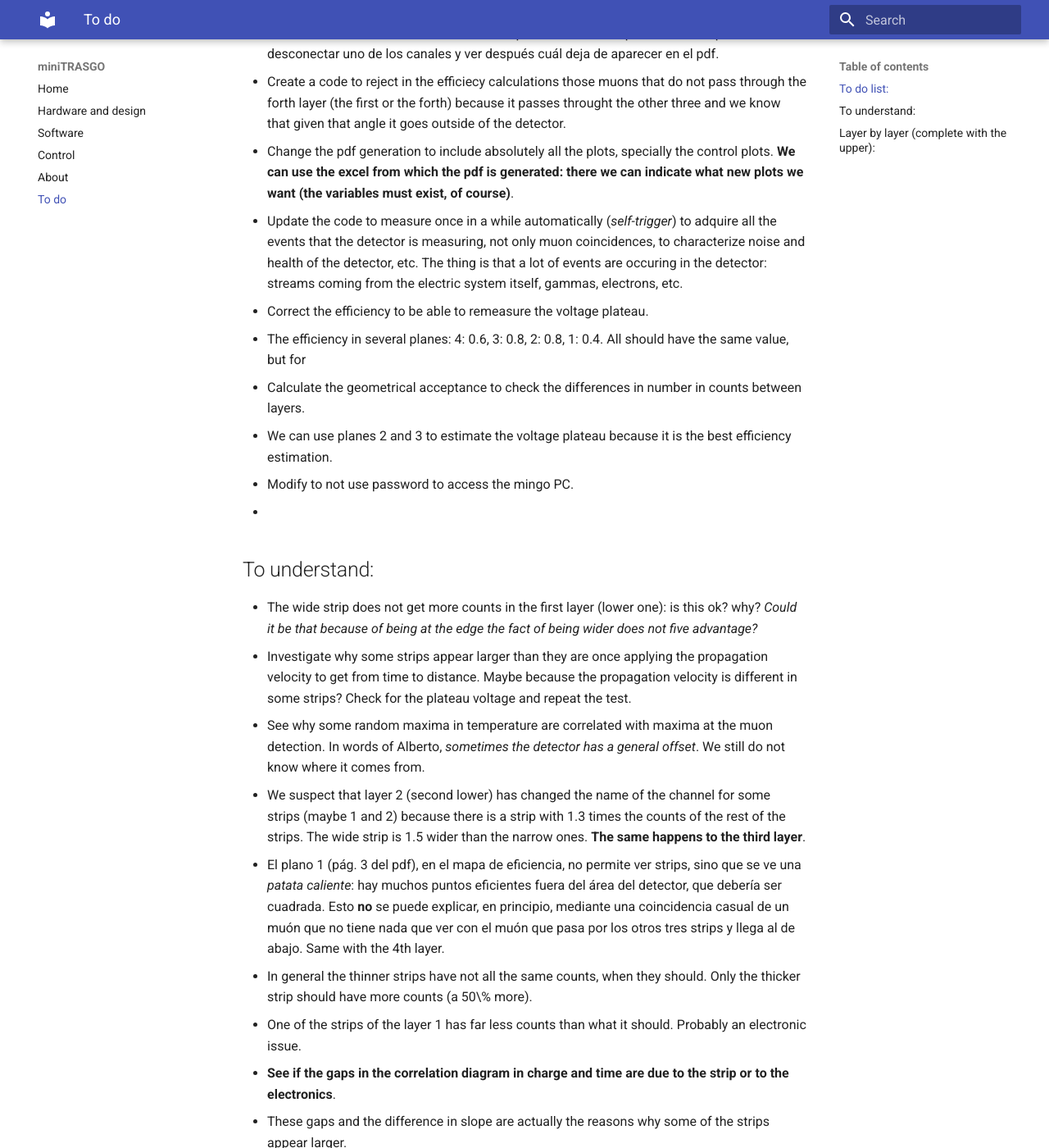
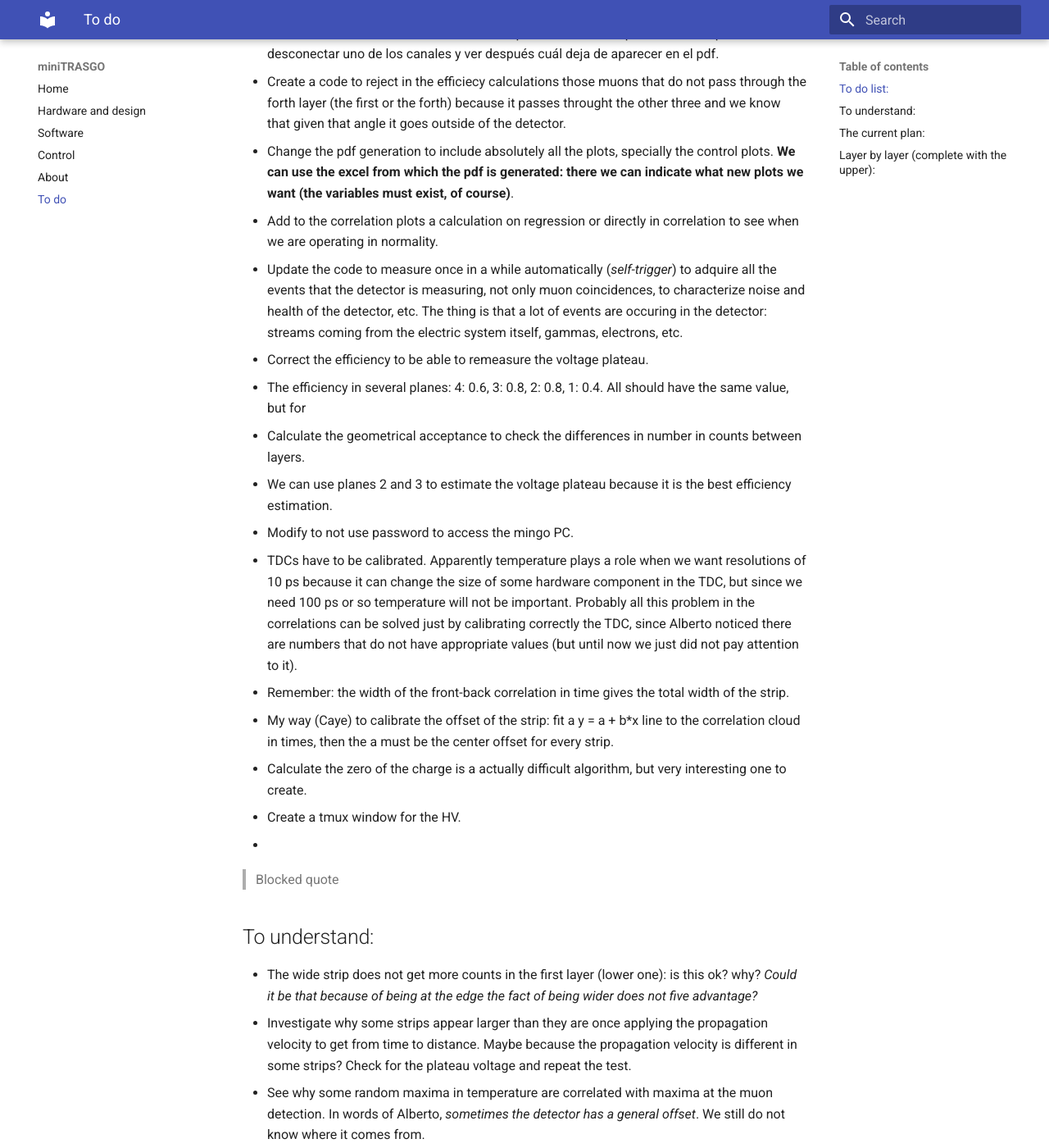
Before and after one commit to cayesoneira/miniTRASGO-documentation, an MkDocs documentation site: the page built from docs/todo.md, in a window 1280 px wide and 1400 px high, scrolled down 945 px. Shown: the whole window at 82% size. Built offline with MkDocs 1.6.1 and Material for MkDocs 9.7.7, drawn with Linux system fonts in a browser that asks for light colours; some of the changed text lies outside the part shown.

Commit message:
Update todo.md

```diff
--- a/docs/todo.md
+++ b/docs/todo.md
@@ -18,14 +18,21 @@
 - En última instancia la forma de conocer a qué canal se corresponde cada strip es desconectar uno de los canales y ver después cuál deja de aparecer en el pdf.
 - Create a code to reject in the efficiecy calculations those muons that do not pass through the forth layer (the first or the forth) because it passes throught the other three and we know that given that angle it goes outside of the detector.
 - Change the pdf generation to include absolutely all the plots, specially the control plots. **We can use the excel from which the pdf is generated: there we can indicate what new plots we want (the variables must exist, of course)**.
+- Add to the correlation plots a calculation on regression or directly in correlation to see when we are operating in normality.
 - Update the code to measure once in a while automatically (*self-trigger*) to adquire all the events that the detector is measuring, not only muon coincidences, to characterize noise and health of the detector, etc. The thing is that a lot of events are occuring in the detector: streams coming from the electric system itself, gammas, electrons, etc.
 - Correct the efficiency to be able to remeasure the voltage plateau.
 - The efficiency in several planes: 4: 0.6, 3: 0.8, 2: 0.8, 1: 0.4. All should have the same value, but for
 - Calculate the geometrical acceptance to check the differences in number in counts between layers.
 - We can use planes 2 and 3 to estimate the voltage plateau because it is the best efficiency estimation.
 - Modify to not use password to access the mingo PC.
+- TDCs have to be calibrated. Apparently temperature plays a role when we want resolutions of 10 ps because it can change the size of some hardware component in the TDC, but since we need 100 ps or so temperature will not be important. Probably all this problem in the correlations can be solved just by calibrating correctly the TDC, since Alberto noticed there are numbers that do not have appropriate values (but until now we just did not pay attention to it).
+- Remember: the width of the front-back correlation in time gives the total width of the strip.
+- My way (Caye) to calibrate the offset of the strip: fit a y = a + b*x line to the correlation cloud in times, then the a must be the center offset for every strip.
+- Calculate the zero of the charge is a actually difficult algorithm, but very interesting one to create.
+- Create a tmux window for the HV.
 -
 
+> Blocked quote
 
 ## To understand:
 - The wide strip does not get more counts in the first layer (lower one): is this ok? why? *Could it be that because of being at the edge the fact of being wider does not five advantage?*
@@ -37,7 +44,11 @@
 - One of the strips of the layer 1 has far less counts than what it should. Probably an electronic issue.
 - **See if the gaps in the correlation diagram in charge and time are due to the strip or to the electronics**.
 - These gaps and the difference in slope are actually the reasons why some of the strips appear larger.
+- The voltages applied diverge with time one from the other. It does not seem like a problem, but we do not know why.
 -
+
+## The current plan:
+- We have a problem with the correlation plots: some of the points are displaced with gaps and in a different-than-1 slope which
 
 ## Layer by layer (complete with the upper):
 - Layer 1 (lower): wider strip does not get more counts.
```
